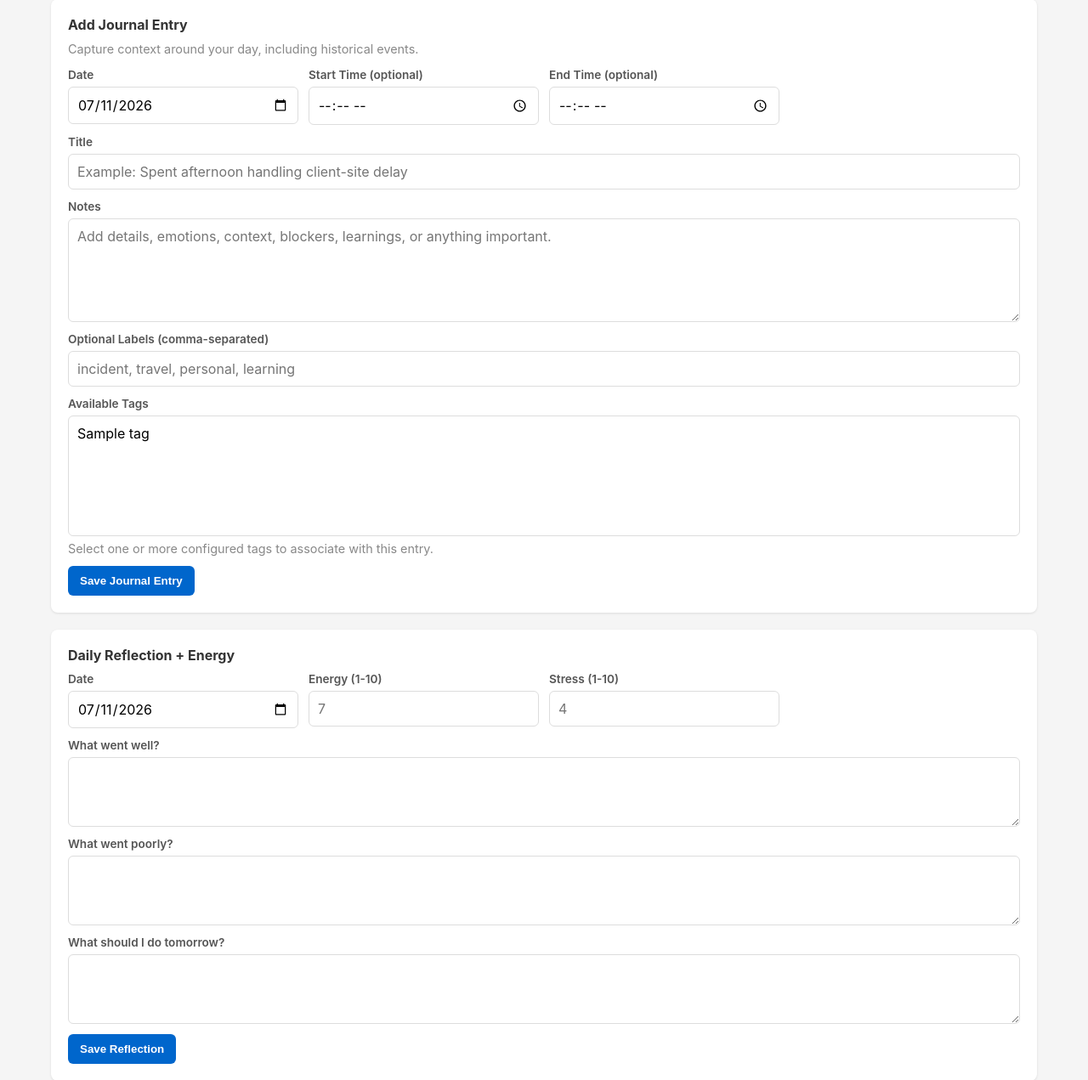
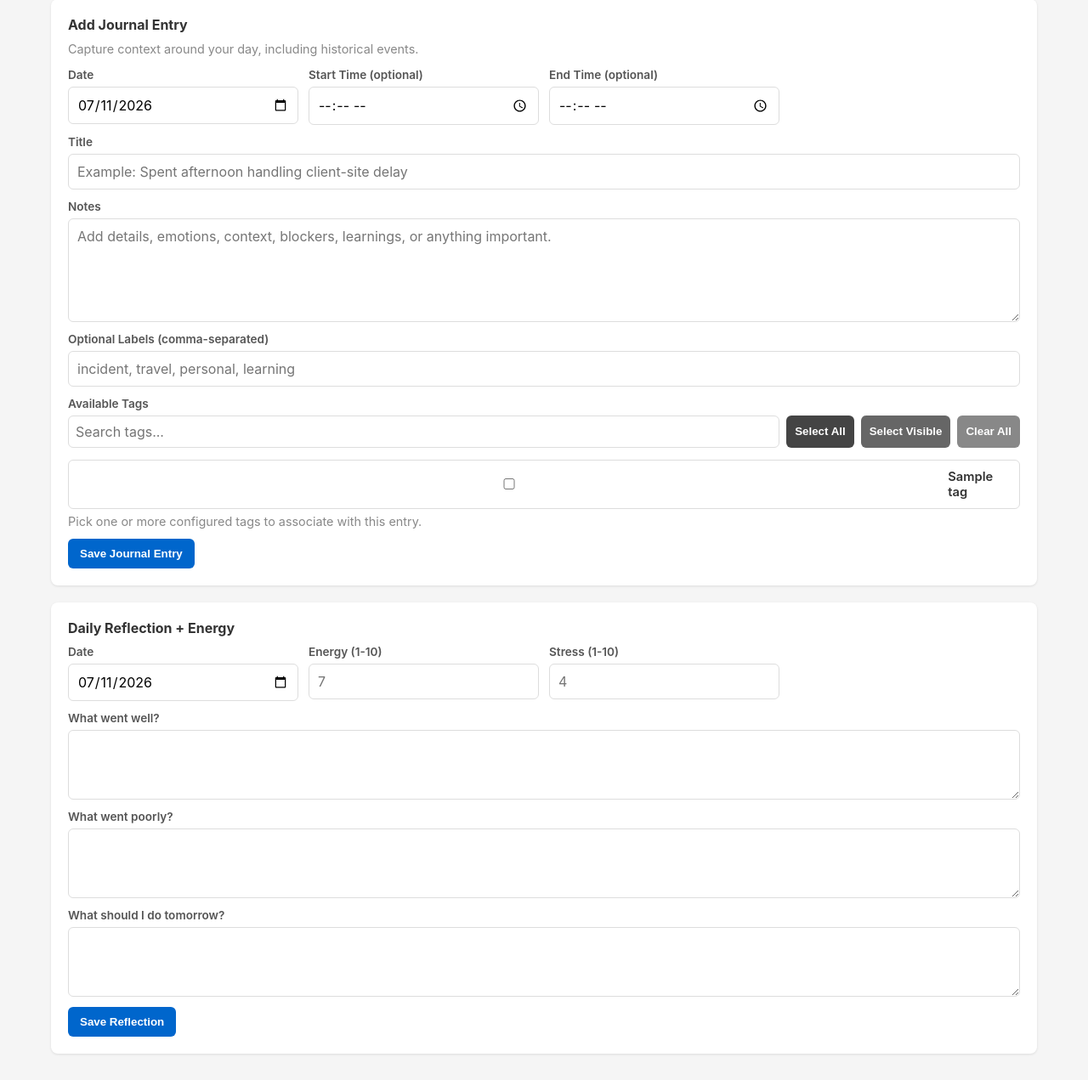
Before and after one commit to Aqua-4/workgraph, a Python web app: template api/templates/journal.html in a window 1280 px wide. Shown: the part 292-1563 px from the top of the page at 85% size. Run offline with Jinja, Linux system fonts and the light colour scheme; the template is opened without the code that fills it: most values are stand-ins (such as "Sample title", 1, 10 or a date in 2020).

Commit message:
ENH: UX selection

```diff
--- a/api/templates/journal.html
+++ b/api/templates/journal.html
@@ -49,12 +49,26 @@
             </div>
             <div class="field" style="grid-column: 1 / -1;">
                 <label for="journal-tags">Available Tags</label>
-                <select id="journal-tags" multiple size="6">
+                <div style="display: flex; gap: 8px; flex-wrap: wrap; margin-bottom: 8px;">
+                    <input
+                        type="text"
+                        id="journal-tags-search"
+                        placeholder="Search tags..."
+                        style="flex: 1; min-width: 220px; border: 1px solid #ddd; border-radius: 6px; padding: 8px;"
+                    >
+                    <button class="btn" id="tags-select-all" type="button" style="padding: 8px 10px; background: #444;">Select All</button>
+                    <button class="btn" id="tags-select-visible" type="button" style="padding: 8px 10px; background: #666;">Select Visible</button>
+                    <button class="btn" id="tags-clear-all" type="button" style="padding: 8px 10px; background: #888;">Clear All</button>
+                </div>
+                <div id="journal-tags" style="display: grid; grid-template-columns: repeat(auto-fit, minmax(180px, 1fr)); gap: 8px; border: 1px solid #ddd; border-radius: 6px; padding: 10px; max-height: 220px; overflow-y: auto;">
                     {% for tag in available_tags %}
-                    <option value="{{ tag }}">{{ tag }}</option>
+                    <label class="journal-tag-row" data-tag-name="{{ tag|lower }}" style="display: flex; align-items: center; gap: 8px; font-size: 0.92em; color: #333;">
+                        <input type="checkbox" class="journal-tag-option" value="{{ tag }}">
+                        <span>{{ tag }}</span>
+                    </label>
                     {% endfor %}
-                </select>
-                <p class="muted">Select one or more configured tags to associate with this entry.</p>
+                </div>
+                <p class="muted">Pick one or more configured tags to associate with this entry.</p>
             </div>
             <div style="grid-column: 1 / -1;">
                 <button class="btn" id="journal-submit" type="submit">Save Journal Entry</button>
@@ -190,6 +204,10 @@
     const journalSubmitButton = document.getElementById("journal-submit");
     const journalCancelButton = document.getElementById("journal-cancel");
     const journalFormTitle = document.getElementById("journal-form-title");
+    const tagsSearchInput = document.getElementById("journal-tags-search");
+    const tagsSelectAllButton = document.getElementById("tags-select-all");
+    const tagsSelectVisibleButton = document.getElementById("tags-select-visible");
+    const tagsClearAllButton = document.getElementById("tags-clear-all");
     const journalFeedback = document.getElementById("journal-feedback");
     const reflectionFeedback = document.getElementById("reflection-feedback");
     const correlationPanel = document.getElementById("correlation-panel");
@@ -241,19 +259,40 @@
         document.getElementById("journal-title").value = "";
         document.getElementById("journal-notes").value = "";
         document.getElementById("journal-labels").value = "";
-        Array.from(document.getElementById("journal-tags").options).forEach((opt) => {
-            opt.selected = false;
+        Array.from(document.querySelectorAll(".journal-tag-option")).forEach((opt) => {
+            opt.checked = false;
         });
     }
 
     function getSelectedTags() {
-        return Array.from(document.getElementById("journal-tags").selectedOptions).map((opt) => opt.value);
+        return Array.from(document.querySelectorAll(".journal-tag-option:checked")).map((opt) => opt.value);
     }
 
     function setSelectedTags(tags) {
         const selected = new Set(tags || []);
-        Array.from(document.getElementById("journal-tags").options).forEach((opt) => {
-            opt.selected = selected.has(opt.value);
+        Array.from(document.querySelectorAll(".journal-tag-option")).forEach((opt) => {
+            opt.checked = selected.has(opt.value);
+        });
+    }
+
+    function filterTags(searchTerm) {
+        const normalized = (searchTerm || "").trim().toLowerCase();
+        Array.from(document.querySelectorAll(".journal-tag-row")).forEach((row) => {
+            const tagName = row.getAttribute("data-tag-name") || "";
+            const visible = !normalized || tagName.includes(normalized);
+            row.style.display = visible ? "flex" : "none";
+        });
+    }
+
+    function setTagsChecked(checked, onlyVisible) {
+        Array.from(document.querySelectorAll(".journal-tag-row")).forEach((row) => {
+            if (onlyVisible && row.style.display === "none") {
+                return;
+            }
+            const checkbox = row.querySelector(".journal-tag-option");
+            if (checkbox) {
+                checkbox.checked = checked;
+            }
         });
     }
 
@@ -482,6 +521,22 @@
         clearFeedback(journalFeedback);
         resetJournalForm();
     });
+
+    tagsSearchInput.addEventListener("input", () => {
+        filterTags(tagsSearchInput.value);
+    });
+
+    tagsSelectAllButton.addEventListener("click", () => {
+        setTagsChecked(true, false);
+    });
+
+    tagsSelectVisibleButton.addEventListener("click", () => {
+        setTagsChecked(true, true);
+    });
+
+    tagsClearAllButton.addEventListener("click", () => {
+        setTagsChecked(false, false);
+    });
 })();
 </script>
 {% endblock %}
```
